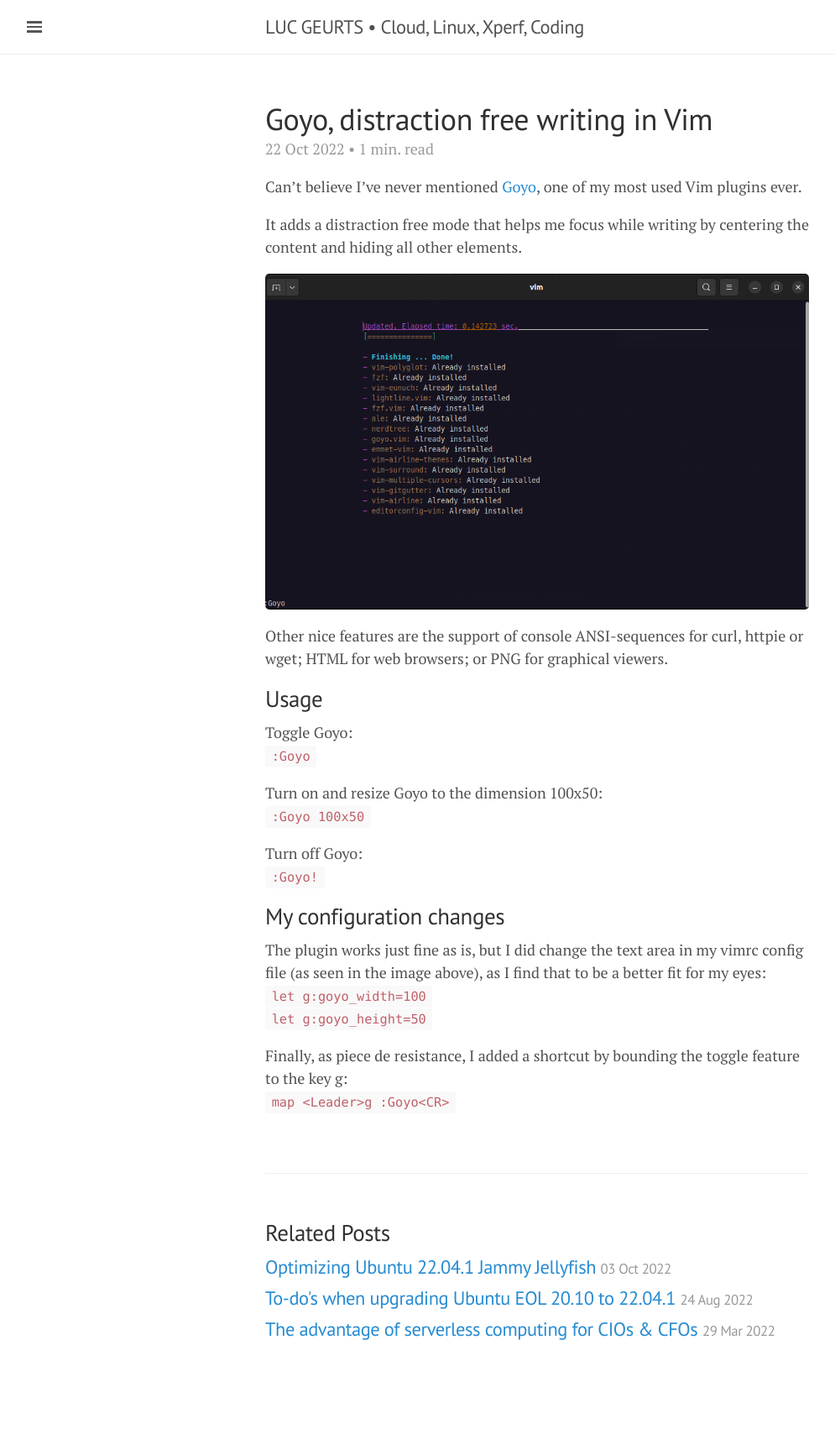
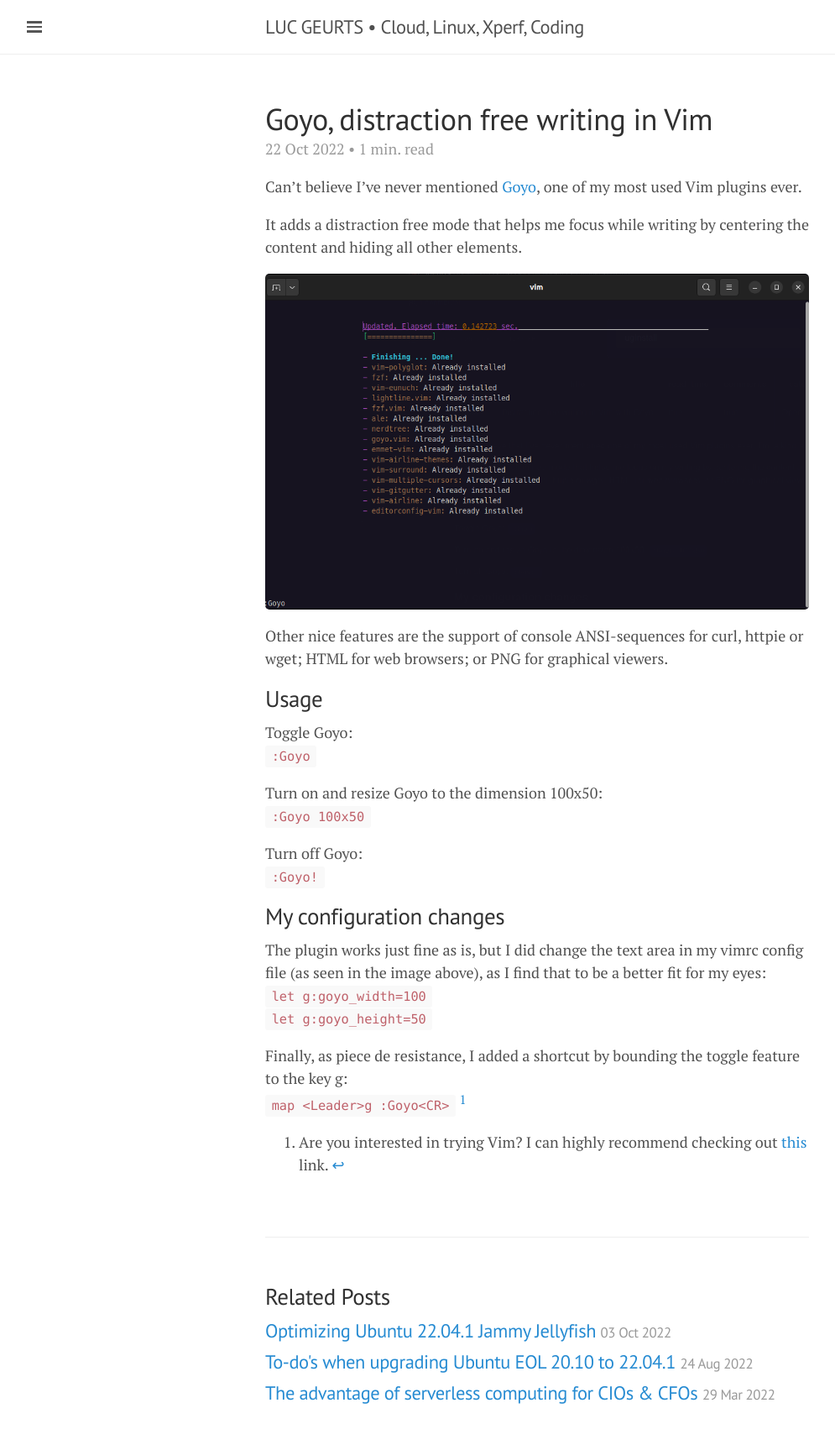
Before and after one commit to lgeurts/lgeurts.github.io, a Jekyll site: the page built from _posts/2022-10-22-distraction-free-writing-in-vim.md, in a window 1280 px wide. Shown: the whole page at 84% size, without its empty margins (0-995 px from the left). Built offline with Jekyll 4.4.1, drawn with Linux system fonts in a browser that asks for light colours; nearby versions of some CDN libraries; comment, search, counter and statistics services are not loaded; before the commit the page ends 1651 px from its top, so only the background shows below that.

Commit message:
Update 2022-10-22-distraction-free-writing-in-vim.md

```diff
--- a/_posts/2022-10-22-distraction-free-writing-in-vim.md
+++ b/_posts/2022-10-22-distraction-free-writing-in-vim.md
@@ -33,6 +33,6 @@
 <br> `let g:goyo_height=50`
 
 Finally, as piece de resistance, I added a shortcut by bounding the toggle feature to the key g:
-<br> `map <Leader>g :Goyo<CR>`
+<br> `map <Leader>g :Goyo<CR>` [^1]
 
 [^1]: Are you interested in trying Vim? I can highly recommend checking out [this](https://danielmiessler.com/study/vim/) link.
```
